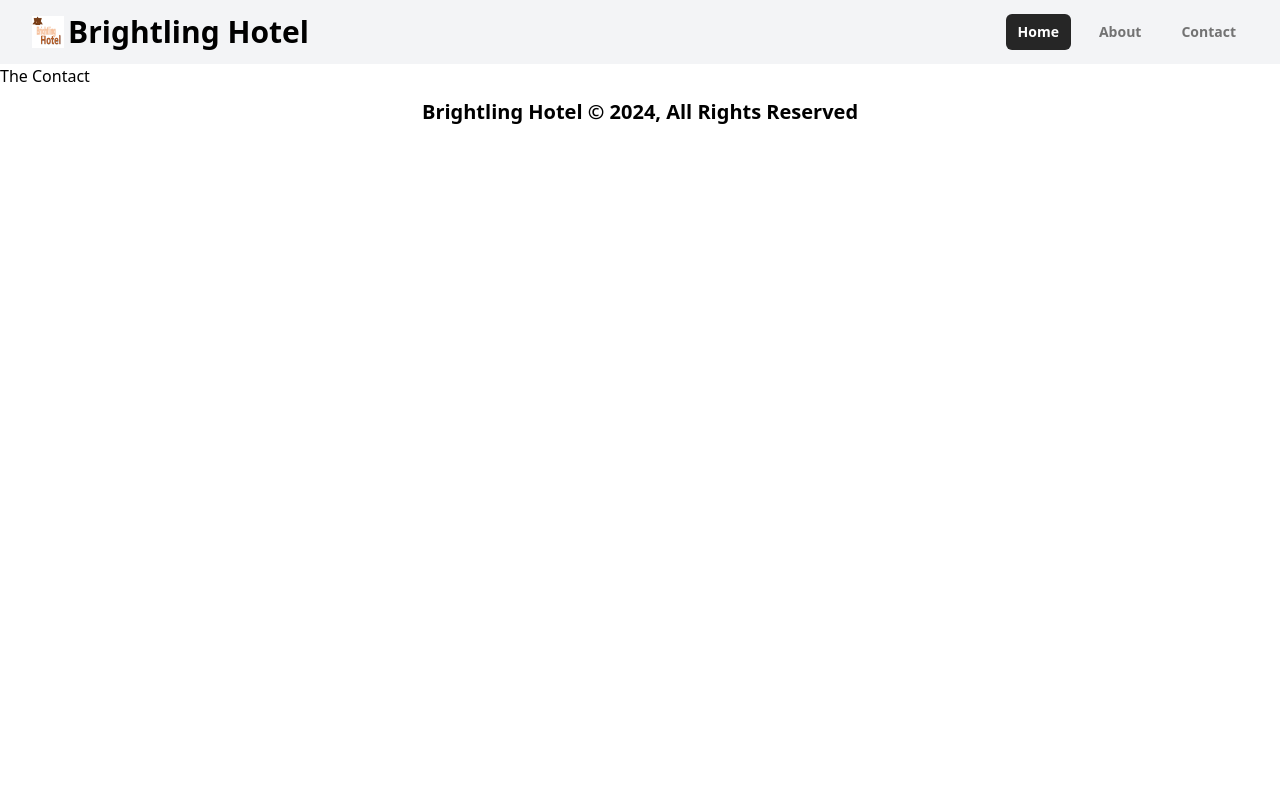
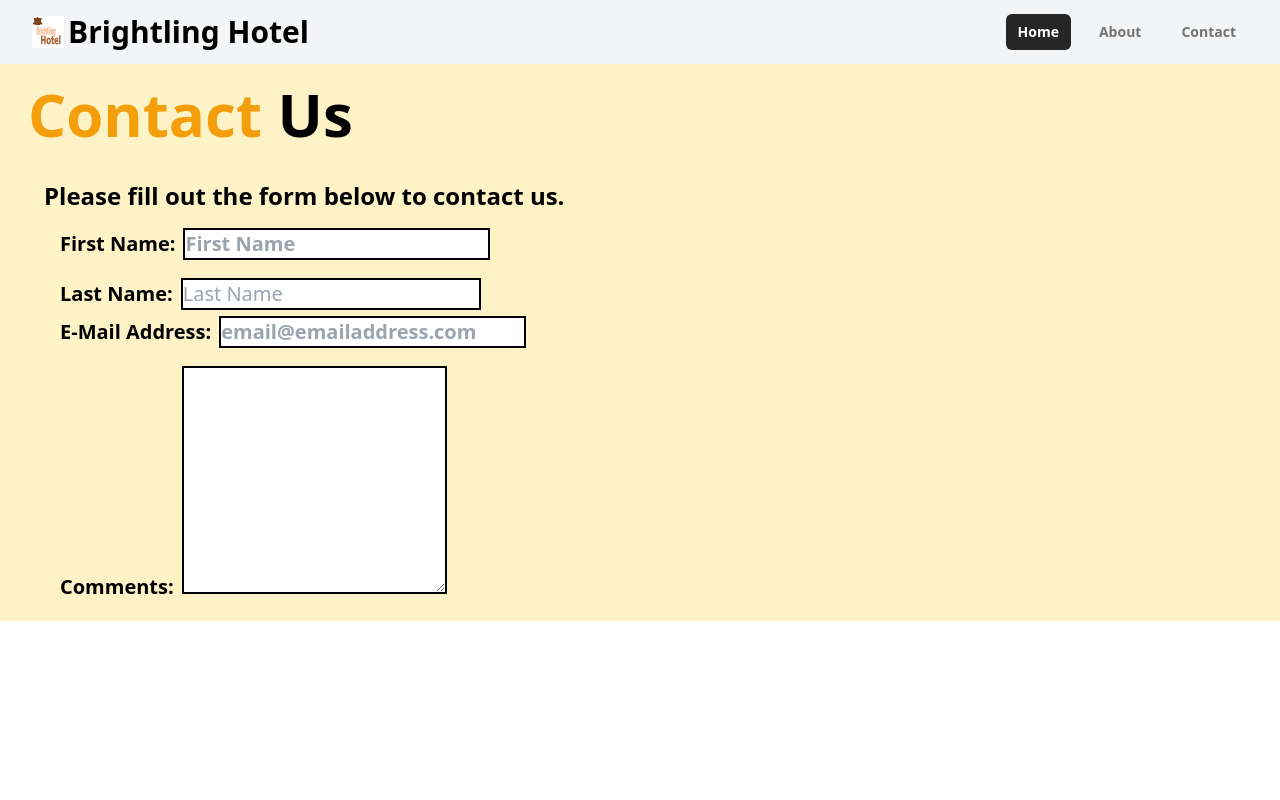
Before and after one commit to WEB-Track/brightling, a Vue app: page /contact in a window 1280 px wide. Shown: the top 800 px of the page. Built offline with nearby package versions, Linux system fonts and the light colour scheme.

Commit message:
making contact component

```diff
--- /dev/null
+++ b/src/components/ContactUs.vue
@@ -0,0 +1,28 @@
+<template>
+ <div class="px-7 pt-5 bg-amber-100">
+  <form action="" method="post" autocomplete="on">
+   <h1 id="contactus" class="text-2xl font-semibold text-left text-amber-500 pb-9 lg:text-6xl">Contact <span class="text-black">Us</span>
+   </h1>
+   <div class="flex flex-wrap mx-4 text-xl ">
+    <p class=" font-semibold pb-4 text-2xl">Please fill out the form below to contact us.</p>
+    <div class="basic-0 flex-grow max-w-full font-semibold px-4 w-full relative">
+     <label for="first-name" class="inline-block mb-2 box-border cursor-default pr-2 pb-3">First Name:</label>
+     <input type="text" class="border-2 border-black border-solid" id="fist-name" placeholder="First Name">
+    </div>
+    <div class="basic-0 flex-grow max-w-full px-4 w-full relative">
+     <label for="last-name" class="inline-block mb-2 box-border cursor-default font-semibold pr-2">Last Name:</label>
+     <input type="text" class="border-2 border-black border-solid" id="last-name" placeholder="Last Name">
+    </div>
+    <div class="basic-0 flex-grow max-w-full font-semibold px-4 w-full relative">
+     <label for="emailaddess" class="inline-block mb-2 box-border cursor-default pr-2 pb-3">E-Mail Address:</label>
+     <input type="email" class="border-2 border-black border-solid" id="emailaddess" placeholder="email@emailaddress.com">
+    </div>
+    <div class="basic-0 flex-col flex-grow max-w-full font-semibold px-4 w-full relative">
+     <label for="comments" class="inline-block mb-2 box-border cursor-default pr-2 pb-3">Comments:</label>
+     <textarea rows="8" class="border-2 border-black border-solid" id="emailaddess" placeholder="Comments">
+      </textarea>
+    </div>
+   </div>
+  </form>
+ </div>
+</template>
--- a/src/components/GreatLoction.vue
+++ b/src/components/GreatLoction.vue
@@ -22,7 +22,7 @@
   padding-left: calc(50vw - 77px);
 
  @media screen and (min-width: 768px) {
-  padding-left: calc(25vw - 30px);
+  padding-left: calc(16vw - 30px);
  }
  }
 </style>
--- a/src/pages/TheContact.vue
+++ b/src/pages/TheContact.vue
@@ -1,5 +1,13 @@
+<script setup>
+import ContactUs from '@/components/ContactUs.vue';
+import TheMenu from '@/components/Menu/TheMenu.vue';
+import TheFooter from '@/components/TheFooter.vue';
+import ThreeColumn from '@/components/ThreeColumn.vue';
+</script>
+
 <template>
  <div class="contact">
-  <h1>The Contact</h1>
+  <ContactUs/>
+  <ThreeColumn/>
  </div>
 </template>
```
